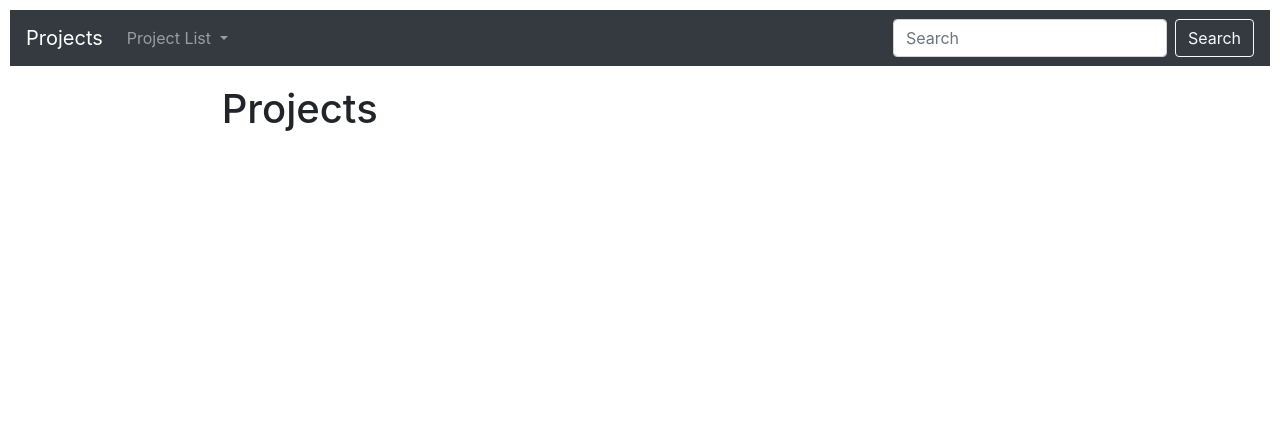
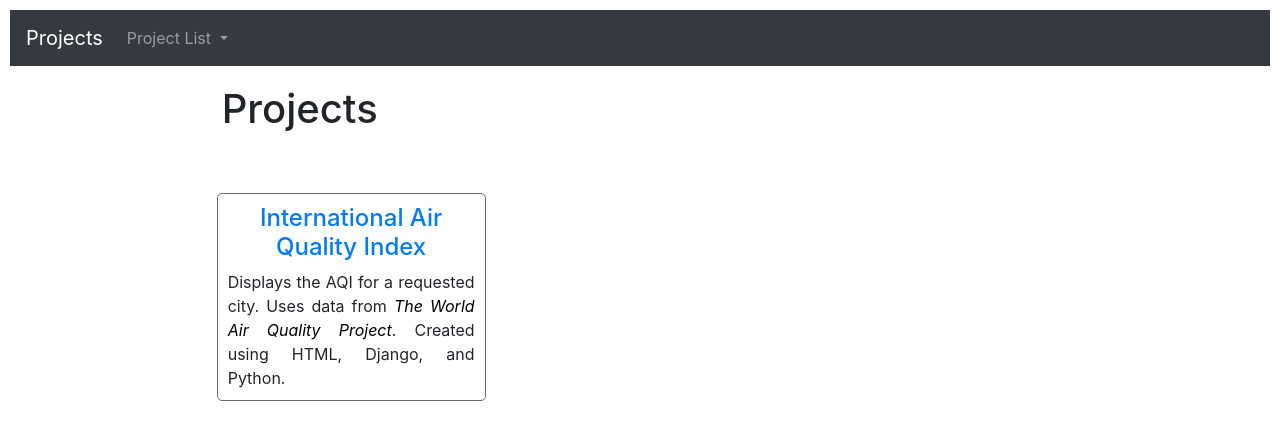
Before and after one commit to ronejercito/python_projects, a Django app: page / in a window 1280 px wide. Shown: the top 440 px of the page. Run offline with Django 3.2, Linux system fonts and the light colour scheme; some libraries are stand-ins or nearby versions.

Commit message:
second commit

```diff
--- a/intlaqi/templates/base.html
+++ b/intlaqi/templates/base.html
@@ -57,10 +57,10 @@
                   </div>
                 </li>
               </ul>
-              <form class="form-inline my-2 my-lg-0">
+              <!-- <form class="form-inline my-2 my-lg-0">
                 <input class="form-control mr-sm-2" type="search" placeholder="Search" aria-label="Search">
                 <button class="btn btn-outline-light my-2 my-sm-0" type="submit">Search</button>
-              </form>
+              </form> -->
             </div>
           </nav>
     </header>
--- a/intlaqi/templates/projects.html
+++ b/intlaqi/templates/projects.html
@@ -4,5 +4,36 @@
 <title>Projects</title>
 {% endblock %}
 {% block content %} <!-- embedded python tag -->
-<h1>Projects</h1>
+<div class="title">
+    <h1>Projects</h1>
+</div>
+<div class="body" style="margin-top: 50px;">
+    <div class="row">
+        <div class="col" style="padding: 10px; margin: 10px; border: 1px; border-style: solid; border-radius: 5px; border-color:dimgray;">
+            <div class="projectname" style="text-align: center;">
+                <a href="{% url 'intl_aqi' %}"><h4>International Air Quality Index</h4></a>
+            </div>
+            <div class="description" style="text-align: justify;">
+                Displays the AQI for a requested city. Uses data from <a href="https://aqicn.org/" style="color: black"><em>The World Air Quality Project</em></a>. Created using HTML, Django, and Python.
+            </div>
+        </div>
+        <div class="col" style="padding: 10px; margin: 10px; border: 1px; border-style: solid; border-radius: 5px; border-color:dimgray; visibility: hidden;">
+            <div class="projectname" style="text-align: center;">
+                <a href="#"><h4>Project 2</h4></a>
+            </div>
+            <div class="description" style="text-align: justify;">
+                Description
+            </div>
+        </div>
+        <div class="col" style="padding: 10px; margin: 10px; border: 1px; border-style: solid; border-radius: 5px; border-color:dimgray; visibility: hidden;">
+            <div class="projectname" style="text-align: center;">
+                <a href="#"><h4>Project 3</h4></a>
+            </div>
+            <div class="description" style="text-align: justify;">
+                Description
+            </div>
+        </div>
+    </div>
+</div>
+
 {% endblock %}
--- a/intlaqi/views.py
+++ b/intlaqi/views.py
@@ -1,8 +1,21 @@
 from django.shortcuts import render
 
 # Create your views here.
+# pylint: disable=unused-variable
+# pylint: enable=too-many-lines
+
 def projects(request):
     return render(request, 'projects.html', {})
 
 def intl_aqi(request):
-    return render(request, 'intl_aqi.html', {})
+    import json
+    import requests
+
+    api_req = requests.get("https://api.waqi.info/feed/makati/?token=7b8cc61eb74aee354c5818dfce380d7c9a3ca765")
+
+    try:
+        api = json.loads(api_req.content)
+    except Exception as e:
+        api = "Error: No data"
+
+    return render(request, 'intl_aqi.html', {'api' : api })
```
Also changed, not shown: intlaqi/templates/intl_aqi.html (+14 -1 lines).
